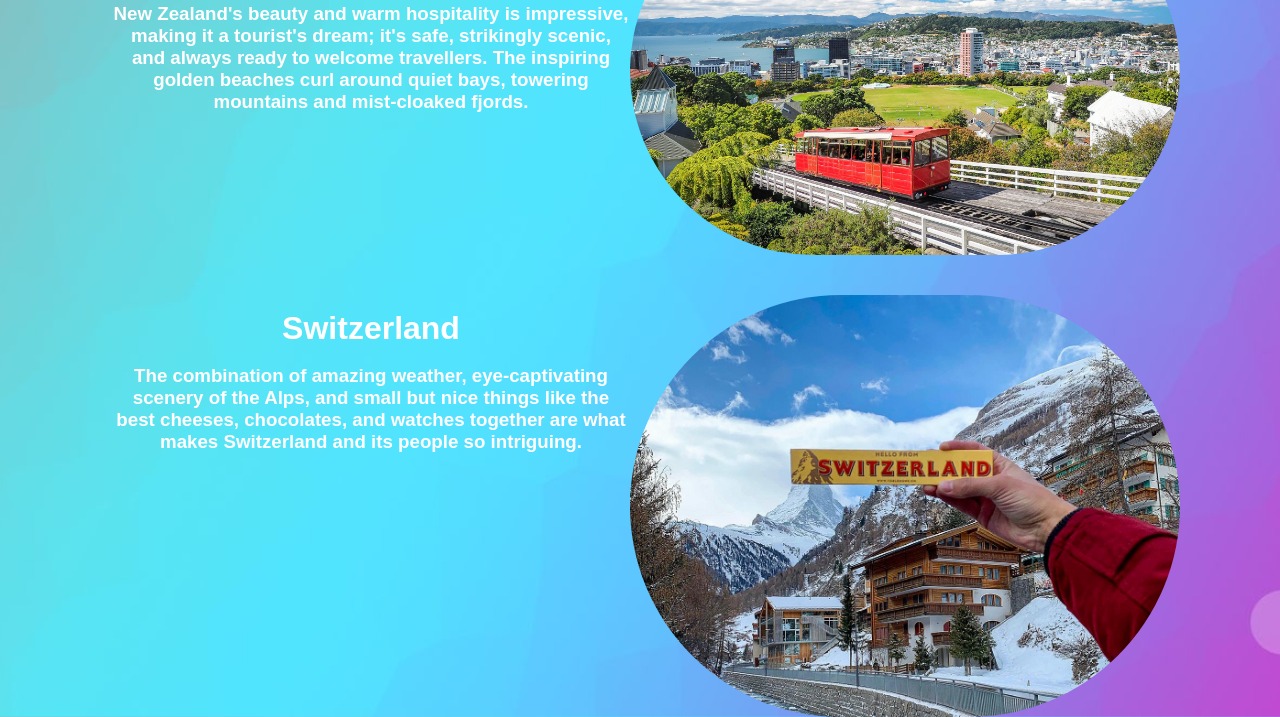
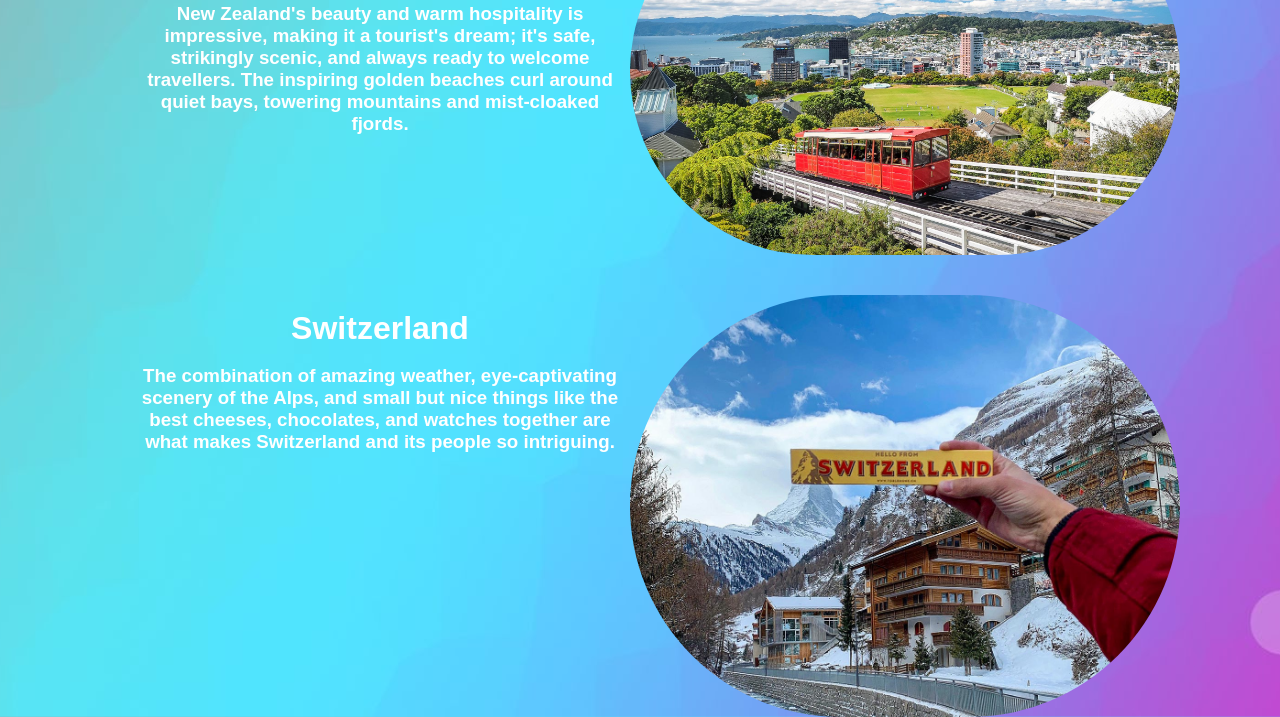
Before and after one commit to howard101895/101895, a plain HTML site: page travel.html in a window 1280 px wide. Shown: the part 527-1244 px from the top of the page. Drawn offline with Linux system fonts and the light colour scheme.

Commit message:
Update style.css

```diff
--- a/style.css
+++ b/style.css
@@ -126,26 +126,28 @@ body{
 	letter-spacing: 3px;
 }
 
+
 .reg{
 	padding: 110px;
 	text-align: center;
-margin: 2.0px;
+	margin: 20px;
 	margin-top: 2%;
 	color: #fff;
-font-family: 'Zaio', san-serif;
+	font-family: 'Zaio', sans-serif;
 }
 .reg p{
-margin-bottom:24px;
+	margin-bottom: 24px;
 	height: 15px;
 }
+
+
 .image img{
 	margin-top: 40px;
 	border-radius: 240px;
 	float: right;
 	margin-right: 100px;
-width: 550px;
+	width:550px;
 }
-
 
 .loms{
 	padding: 110px;
```
Lines whose indentation alone changed are shown as unchanged.
